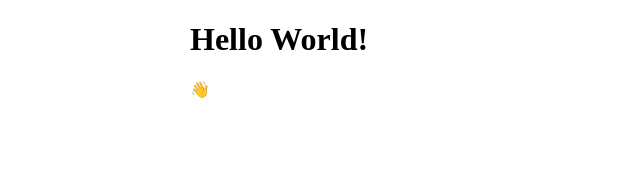
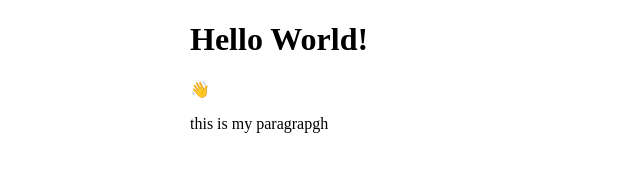
Before and after one commit to Devon-Me/Mid-Term, a plain HTML site: page index.html in a window 1280 px wide. Shown: the whole page, without its empty margins (0-640 px from the left). Drawn offline with Linux system fonts and the light colour scheme.

Commit message:
Update index.html

```diff
--- a/index.html
+++ b/index.html
@@ -7,5 +7,9 @@ initial-scale=1.0">
 <meta name=”author” content=”Your Name”> <title>Title of Your Physical Animation</title> <link rel="stylesheet" href="style.css">
   </head>
   <body>
+
 <h1> Hello World!</h1> 👋
-<p>
+    <p>this is my paragrapgh</p>
+
+  </body>
+</html>
```
